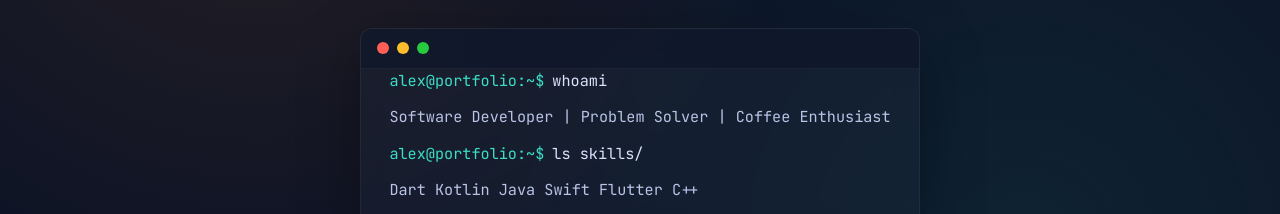
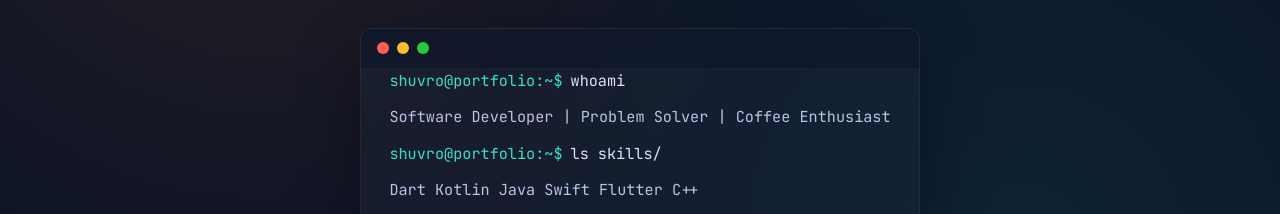
Before and after one commit to SubrotaDebnath/portfolio, a React (Vite) app: page / in a window 1280 px wide. Shown: the part 363-577 px from the top of the page. Built offline with nearby package versions, Linux system fonts and the light colour scheme; no server answers.

Commit message:
Text replased alex with shuvro

```diff
--- a/src/components/shared/Terminal.tsx
+++ b/src/components/shared/Terminal.tsx
@@ -8,12 +8,12 @@ const Terminal: React.FC = () => (
       <div className="terminal-dot dot-green"></div>
     </div>
     <div className="terminal-line">
-      <span className="prompt">alex@portfolio:~$</span>
+      <span className="prompt">shuvro@portfolio:~$</span>
       <span className="command">whoami</span>
     </div>
     <div className="terminal-line">Software Developer | Problem Solver | Coffee Enthusiast</div>
     <div className="terminal-line">
-      <span className="prompt">alex@portfolio:~$</span>
+      <span className="prompt">shuvro@portfolio:~$</span>
       <span className="command">ls skills/</span>
     </div>
     <div className="terminal-line">Dart  Kotlin  Java  Swift  Flutter  C++ </div>
```
